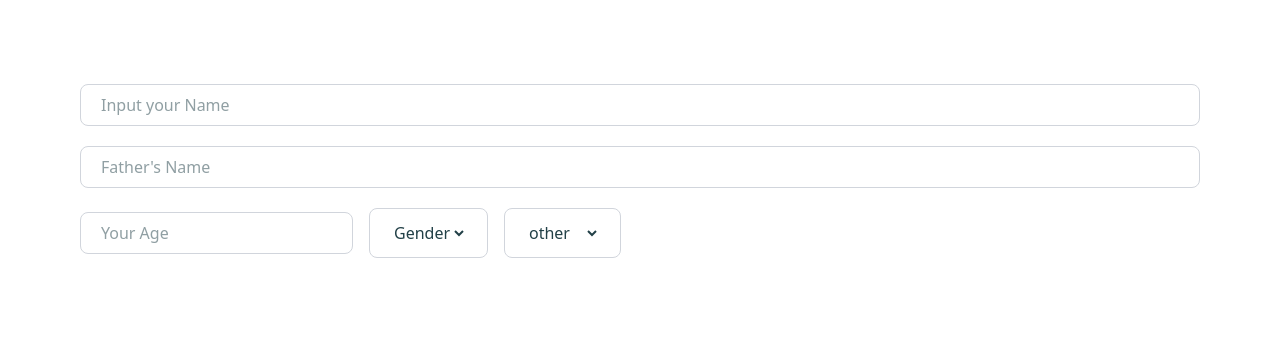
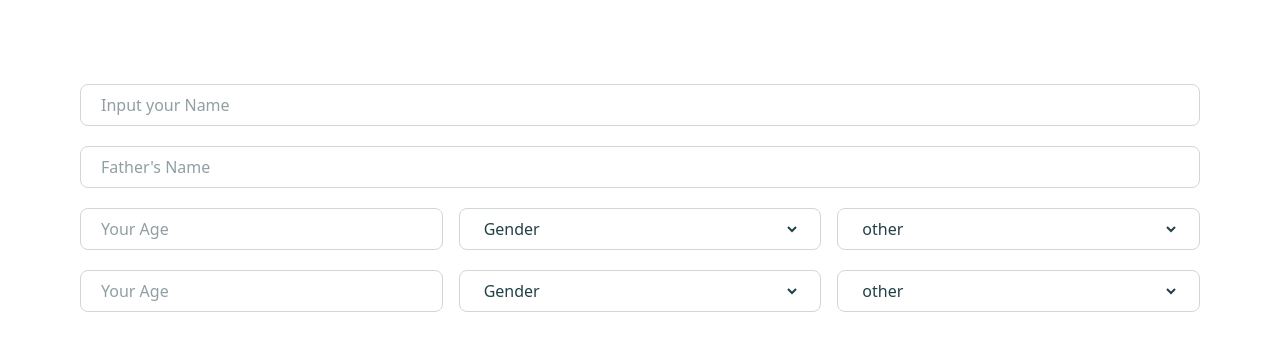
Before and after one commit to Newajdev/suficounselling-frontend, a React (Vite) app: page / in a window 1280 px wide. Shown: the top 350 px of the page. Built offline with nearby package versions, Linux system fonts and the light colour scheme; no server answers.

Commit message:
Api routs

```diff
--- a/src/components/DataFrom.jsx
+++ b/src/components/DataFrom.jsx
@@ -3,16 +3,23 @@ import { useEffect, useState } from "react"
 import { useForm } from "react-hook-form"
 
 
+const BaseURL = "https://bdapis.vercel.app"
+
+/**
+ *
+ * /geo/v2.0/upazilas/
+ * /geo/v2.0/unions
+ *
+ */
 
 const DataFrom = () => {
   const [districts, setDistricts] = useState([])
+  const [upazilas, setUpazilas] = useState([])
+  const [unions, setUnions] = useState([])
   const [addinput, setAddInput] = useState(false)
-  const {
-    register,
-    handleSubmit,
-    watch,
-    formState: { errors },
-  } = useForm()
+  const { register,  handleSubmit,  watch,  formState: { errors },} = useForm();
+
+  const Districts = districts.map((dis)=> console.log(dis))
 
   const onSubmit = (data) => console.log(data)
   // =================================================
@@ -21,6 +28,7 @@ const DataFrom = () => {
   const AgeValue = watch("Age")
   const otherValue = watch("other")
   const otherinfoValue = watch("otherinfo")
+  const VillageValue = watch("Village")
 
 
   // =================================================
@@ -33,9 +41,14 @@ const DataFrom = () => {
   }, [otherValue])
 
   useEffect(() => {
-    axios("http://bdapis.com/api/v1.2/districts")
+    axios(`${BaseURL}/geo/v2.0/districts`)
       .then((res) => setDistricts(res?.data?.data))
   }, [])
+
+  // useEffect(() => {
+  //   axios(`${BaseURL}/`)
+  //     .then((res) => setUpazilas(res?.data?.data))
+  // }, [])
 
   // console.log(districts);
 
@@ -96,10 +109,11 @@ const DataFrom = () => {
           }
         </div>
 
-        <div className="flex items-center gap-4">
+        {/* age, gender, other */}
+        <div className="w-full flex items-center gap-4">
 
           {/* Age */}
-          <div className="relative mb-3">
+          <div className="relative mb-3 w-full">
             <label
               htmlFor="Age"
               className={`
@@ -123,9 +137,9 @@ const DataFrom = () => {
             }
           </div>
           {/* Gender */}
-          <div className="relative mb-3">
+          <div className="relative mb-3 w-full">
 
-            <div className="w-full border border-gray-300 rounded-lg py-2 px-5 my-1 text-darkGreen focus:outline-darkGreen">
+            <div className="w-full border border-gray-300 rounded-lg py-1 px-5 my-1 text-darkGreen focus:outline-darkGreen">
               <select className="w-full rounded-lg  my-1 text-darkGreen focus:outline-none">
                 <option disabled selected>Gender</option>
                 <option>Male</option>
@@ -136,9 +150,9 @@ const DataFrom = () => {
 
           </div>
           {/* Gender2 */}
-          <div className="relative mb-3">
+          <div className="relative mb-3 w-full">
 
-            <div className="w-full border border-gray-300 rounded-lg py-2 px-5 my-1 text-darkGreen focus:outline-darkGreen">
+            <div className="w-full border border-gray-300 rounded-lg py-1 px-5 my-1 text-darkGreen focus:outline-darkGreen">
               <select className="w-full rounded-lg  my-1 text-darkGreen focus:outline-none" {...register("other", { required: true })}>
                 <option disabled selected>other</option>
                 <option>Male</option>
@@ -149,7 +163,7 @@ const DataFrom = () => {
 
           </div>
           {
-            addinput && <div className="relative mb-3">
+            addinput && <div className="relative mb-3 w-full">
             <label
               htmlFor="otherinfo"
               className={`
@@ -162,7 +176,89 @@ const DataFrom = () => {
               Other Info
             </label>
             <input
-              className="border border-gray-300 rounded-lg py-2 px-5 my-1 text-darkGreen focus:outline-darkGreen"
+              className="w-full border border-gray-300 rounded-lg py-2 px-5 my-1 text-darkGreen focus:outline-darkGreen"
+              type="text"
+              id="other-info"
+              placeholder="Other Info"
+              {...register("otherinfo", { required: true })}
+            />
+            {errors.otherinfo &&
+              <span className="text-red-500 text-sm">Foriyadi Father's Name is Required</span>
+            }
+          </div>
+          }
+
+
+        </div>
+
+        {/* Address */}
+        <div className="w-full flex items-center gap-4">
+
+          {/* Village */}
+          <div className="relative mb-3 w-full">
+            <label
+              htmlFor="Village"
+              className={`
+            absolute left-5 text-gray-500 transition-all duration-200
+            ${VillageValue
+                  ? "-top-2 text-sm bg-white px-1 "
+                  : "top-2 opacity-0 pointer-events-none"}
+          `}
+            >
+              Your Village
+            </label>
+            <input
+              className="w-full border border-gray-300 rounded-lg py-2 px-5 my-1 text-darkGreen focus:outline-darkGreen"
+              type="text"
+              id="Village"
+              placeholder="Your Age"
+              {...register("Village", { required: true })}
+            />
+            {errors.Village &&
+              <span className="text-red-500 text-sm">Foriyadi Father's Name is Required</span>
+            }
+          </div>
+          {/* Gender */}
+          <div className="relative mb-3 w-full">
+
+            <div className="w-full border border-gray-300 rounded-lg py-1 px-5 my-1 text-darkGreen focus:outline-darkGreen">
+              <select className="w-full rounded-lg  my-1 text-darkGreen focus:outline-none">
+                <option disabled selected>Gender</option>
+                <option>Male</option>
+                <option>Female</option>
+                <option>Other</option>
+              </select>
+            </div>
+
+          </div>
+          {/* Gender2 */}
+          <div className="relative mb-3 w-full">
+
+            <div className="w-full border border-gray-300 rounded-lg py-1 px-5 my-1 text-darkGreen focus:outline-darkGreen">
+              <select className="w-full rounded-lg  my-1 text-darkGreen focus:outline-none" {...register("other", { required: true })}>
+                <option disabled selected>other</option>
+                <option>Male</option>
+                <option>Female</option>
+                <option>Other</option>
+              </select>
+            </div>
+
+          </div>
+          {
+            addinput && <div className="relative mb-3 w-full">
+            <label
+              htmlFor="otherinfo"
+              className={`
+            absolute left-5 text-gray-500 transition-all duration-200
+            ${otherinfoValue
+                  ? "-top-2 text-sm bg-white px-1 "
+                  : "top-2 opacity-0 pointer-events-none"}
+          `}
+            >
+              Other Info
+            </label>
+            <input
+              className="w-full border border-gray-300 rounded-lg py-2 px-5 my-1 text-darkGreen focus:outline-darkGreen"
               type="text"
               id="other-info"
               placeholder="Other Info"
```
